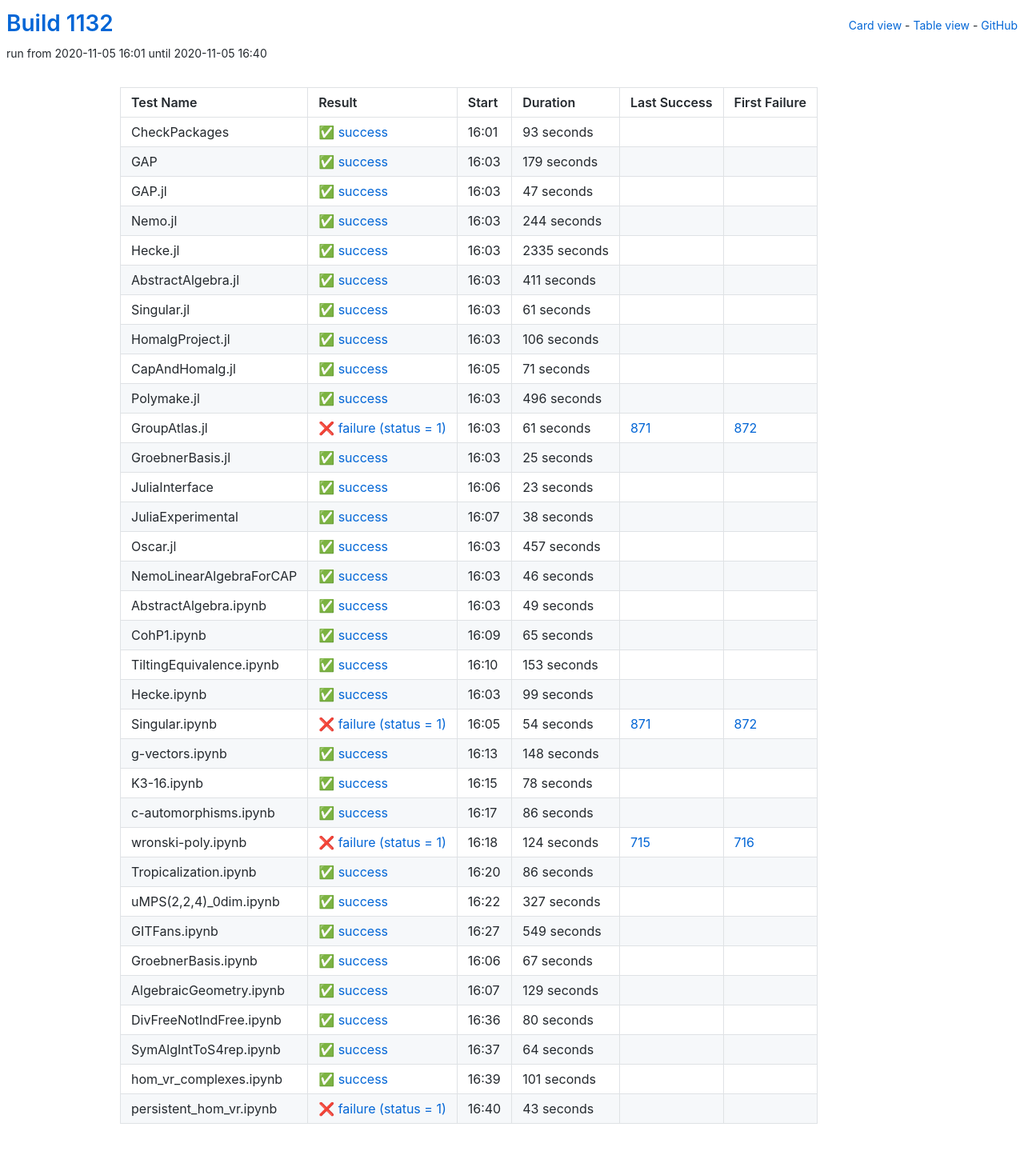
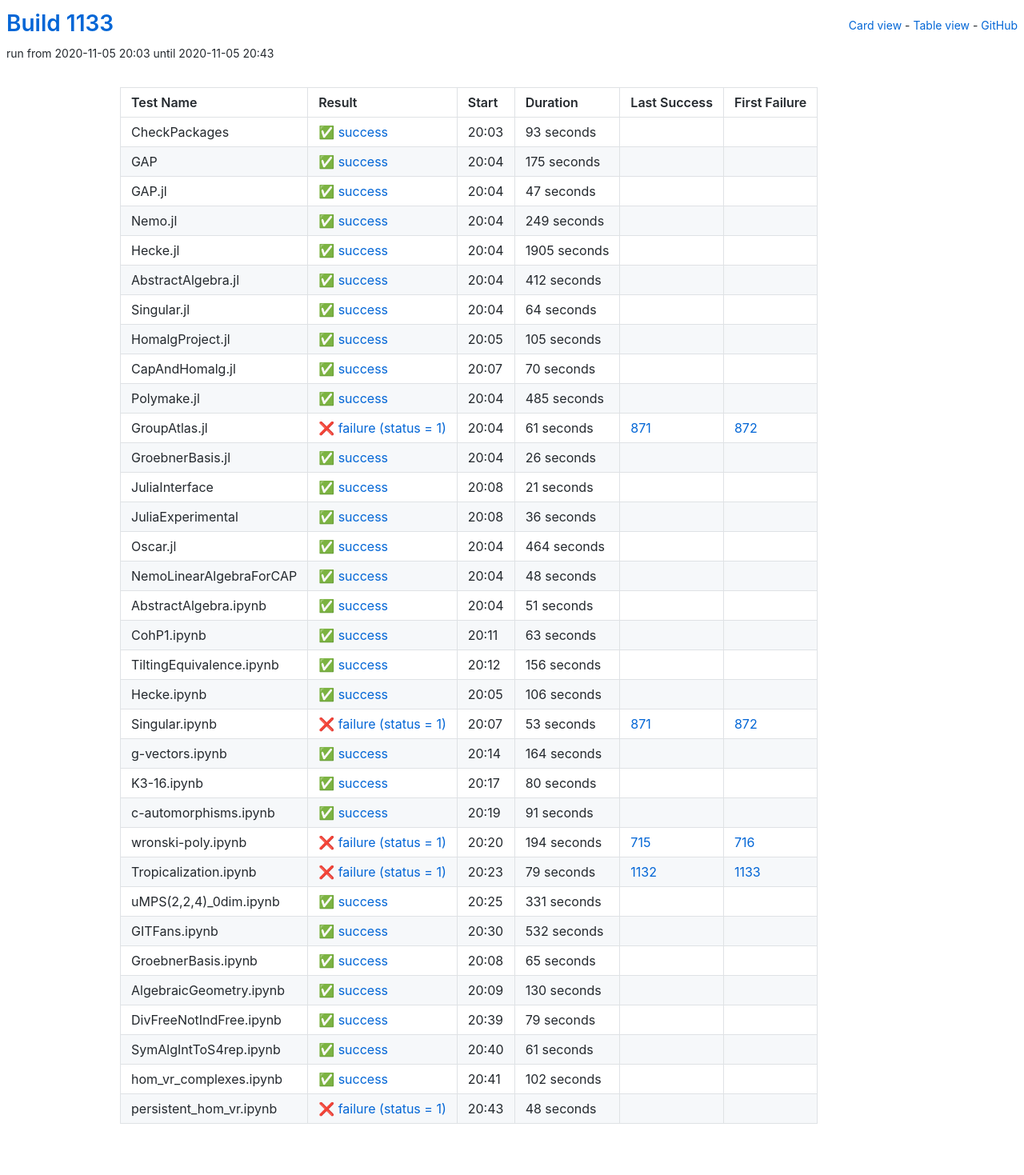
Before and after one commit to oscar-system/oscar-ci-status-stable, a Jekyll site: the page built from table.html, in a window 1280 px wide. Shown: the whole page at 80% size. Built offline with Jekyll 4.4.1, drawn with Linux system fonts in a browser that asks for light colours.

Commit message:
Build #1133

```diff
--- a/_data/ci.yml
+++ b/_data/ci.yml
@@ -1,6 +1,6 @@
 ---
-build: 1132
-build_url: https://oscarci.mathematik.uni-kl.de/job/oscar-stable/1132/
+build: 1133
+build_url: https://oscarci.mathematik.uni-kl.de/job/oscar-stable/1133/
 job: oscar-stable
 organization: oscar-system
 repo: oscar-ci-status-stable
@@ -8,8 +8,8 @@ repourl: https://github.com/oscar-system/oscar-ci-status-stable
 tests:
 - name: CheckPackages
   id: checkpackages
-  log: https://oscarci.mathematik.uni-kl.de/job/oscar-stable/1132/artifact/logs/build-1132/CheckPackages.log
-  start: 2020-11-05 16:01
+  log: https://oscarci.mathematik.uni-kl.de/job/oscar-stable/1133/artifact/logs/build-1133/CheckPackages.log
+  start: 2020-11-05 20:03
   success: true
   exitcode: 0
   status: success
@@ -20,20 +20,20 @@ tests:
   first_failure_url:
 - name: GAP
   id: gap
-  log: https://oscarci.mathematik.uni-kl.de/job/oscar-stable/1132/artifact/logs/build-1132/GAP.log
-  start: 2020-11-05 16:03
+  log: https://oscarci.mathematik.uni-kl.de/job/oscar-stable/1133/artifact/logs/build-1133/GAP.log
+  start: 2020-11-05 20:04
   success: true
   exitcode: 0
   status: success
-  duration: 179
+  duration: 175
   last_success: false
   last_success_url:
   first_failure: false
   first_failure_url:
 - name: GAP.jl
   id: gap-jl
-  log: https://oscarci.mathematik.uni-kl.de/job/oscar-stable/1132/artifact/logs/build-1132/GAP.jl.log
-  start: 2020-11-05 16:03
+  log: https://oscarci.mathematik.uni-kl.de/job/oscar-stable/1133/artifact/logs/build-1133/GAP.jl.log
+  start: 2020-11-05 20:04
   success: true
   exitcode: 0
   status: success
@@ -44,92 +44,92 @@ tests:
   first_failure_url:
 - name: Nemo.jl
   id: nemo-jl
-  log: https://oscarci.mathematik.uni-kl.de/job/oscar-stable/1132/artifact/logs/build-1132/Nemo.jl.log
-  start: 2020-11-05 16:03
+  log: https://oscarci.mathematik.uni-kl.de/job/oscar-stable/1133/artifact/logs/build-1133/Nemo.jl.log
+  start: 2020-11-05 20:04
   success: true
   exitcode: 0
   status: success
-  duration: 244
+  duration: 249
   last_success: false
   last_success_url:
   first_failure: false
   first_failure_url:
 - name: Hecke.jl
   id: hecke-jl
-  log: https://oscarci.mathematik.uni-kl.de/job/oscar-stable/1132/artifact/logs/build-1132/Hecke.jl.log
-  start: 2020-11-05 16:03
+  log: https://oscarci.mathematik.uni-kl.de/job/oscar-stable/1133/artifact/logs/build-1133/Hecke.jl.log
+  start: 2020-11-05 20:04
   success: true
   exitcode: 0
   status: success
-  duration: 2335
+  duration: 1905
   last_success: false
   last_success_url:
   first_failure: false
   first_failure_url:
 - name: AbstractAlgebra.jl
   id: abstractalgebra-jl
-  log: https://oscarci.mathematik.uni-kl.de/job/oscar-stable/1132/artifact/logs/build-1132/AbstractAlgebra.jl.log
-  start: 2020-11-05 16:03
+  log: https://oscarci.mathematik.uni-kl.de/job/oscar-stable/1133/artifact/logs/build-1133/AbstractAlgebra.jl.log
+  start: 2020-11-05 20:04
   success: true
   exitcode: 0
   status: success
-  duration: 411
+  duration: 412
   last_success: false
   last_success_url:
   first_failure: false
   first_failure_url:
 - name: Singular.jl
   id: singular-jl
-  log: https://oscarci.mathematik.uni-kl.de/job/oscar-stable/1132/artifact/logs/build-1132/Singular.jl.log
-  start: 2020-11-05 16:03
+  log: https://oscarci.mathematik.uni-kl.de/job/oscar-stable/1133/artifact/logs/build-1133/Singular.jl.log
+  start: 2020-11-05 20:04
   success: true
   exitcode: 0
   status: success
-  duration: 61
+  duration: 64
   last_success: false
   last_success_url:
   first_failure: false
   first_failure_url:
 - name: HomalgProject.jl
   id: homalgproject-jl
-  log: https://oscarci.mathematik.uni-kl.de/job/oscar-stable/1132/artifact/logs/build-1132/HomalgProject.jl.log
-  start: 2020-11-05 16:03
+  log: https://oscarci.mathematik.uni-kl.de/job/oscar-stable/1133/artifact/logs/build-1133/HomalgProject.jl.log
+  start: 2020-11-05 20:05
   success: true
   exitcode: 0
   status: success
-  duration: 106
+  duration: 105
   last_success: false
   last_success_url:
   first_failure: false
   first_failure_url:
 - name: CapAndHomalg.jl
   id: capandhomalg-jl
-  log: https://oscarci.mathematik.uni-kl.de/job/oscar-stable/1132/artifact/logs/build-1132/CapAndHomalg.jl.log
-  start: 2020-11-05 16:05
+  log: https://oscarci.mathematik.uni-kl.de/job/oscar-stable/1133/artifact/logs/build-1133/CapAndHomalg.jl.log
+  start: 2020-11-05 20:07
   success: true
   exitcode: 0
   status: success
-  duration: 71
+  duration: 70
   last_success: false
   last_success_url:
   first_failure: false
   first_failure_url:
 - name: Polymake.jl
   id: polymake-jl
-  log: https://oscarci.mathematik.uni-kl.de/job/oscar-stable/1132/artifact/logs/build-1132/Polymake.jl.log
-  start: 2020-11-05 16:03
+  log: https://oscarci.mathematik.uni-kl.de/job/oscar-stable/1133/artifact/logs/build-1133/Polymake.jl.log
+  start: 2020-11-05 20:04
   success: true
   exitcode: 0
   status: success
-  duration: 496
+  duration: 485
   last_success: false
   last_success_url:
   first_failure: false
   first_failure_url:
 - name: GroupAtlas.jl
   id: groupatlas-jl
-  log: https://oscarci.mathematik.uni-kl.de/job/oscar-stable/1132/artifact/logs/build-1132/GroupAtlas.jl.log
-  start: 2020-11-05 16:03
+  log: https://oscarci.mathematik.uni-kl.de/job/oscar-stable/1133/artifact/logs/build-1133/GroupAtlas.jl.log
+  start: 2020-11-05 20:04
   success: false
   exitcode: 1
   status: failure
@@ -140,80 +140,212 @@ tests:
   first_failure_url: https://oscarci.mathematik.uni-kl.de/job/oscar-stable/872/
 - name: GroebnerBasis.jl
   id: groebnerbasis-jl
-  log: https://oscarci.mathematik.uni-kl.de/job/oscar-stable/1132/artifact/logs/build-1132/GroebnerBasis.jl.log
-  start: 2020-11-05 16:03
+  log: https://oscarci.mathematik.uni-kl.de/job/oscar-stable/1133/artifact/logs/build-1133/GroebnerBasis.jl.log
+  start: 2020-11-05 20:04
   success: true
   exitcode: 0
   status: success
-  duration: 25
+  duration: 26
   last_success: false
   last_success_url:
   first_failure: false
   first_failure_url:
 - name: JuliaInterface
   id: juliainterface
-  log: https://oscarci.mathematik.uni-kl.de/job/oscar-stable/1132/artifact/logs/build-1132/JuliaInterface.log
-  start: 2020-11-05 16:06
+  log: https://oscarci.mathematik.uni-kl.de/job/oscar-stable/1133/artifact/logs/build-1133/JuliaInterface.log
+  start: 2020-11-05 20:08
   success: true
   exitcode: 0
   status: success
-  duration: 23
+  duration: 21
   last_success: false
   last_success_url:
   first_failure: false
   first_failure_url:
 - name: JuliaExperimental
   id: juliaexperimental
-  log: https://oscarci.mathematik.uni-kl.de/job/oscar-stable/1132/artifact/logs/build-1132/JuliaExperimental.log
-  start: 2020-11-05 16:07
+  log: https://oscarci.mathematik.uni-kl.de/job/oscar-stable/1133/artifact/logs/build-1133/JuliaExperimental.log
+  start: 2020-11-05 20:08
   success: true
   exitcode: 0
   status: success
-  duration: 38
+  duration: 36
   last_success: false
   last_success_url:
   first_failure: false
   first_failure_url:
 - name: Oscar.jl
   id: oscar-jl
-  log: https://oscarci.mathematik.uni-kl.de/job/oscar-stable/1132/artifact/logs/build-1132/Oscar.jl.log
-  start: 2020-11-05 16:03
+  log: https://oscarci.mathematik.uni-kl.de/job/oscar-stable/1133/artifact/logs/build-1133/Oscar.jl.log
+  start: 2020-11-05 20:04
   success: true
   exitcode: 0
   status: success
-  duration: 457
+  duration: 464
   last_success: false
   last_success_url:
   first_failure: false
   first_failure_url:
 - name: NemoLinearAlgebraForCAP
   id: nemolinearalgebraforcap
-  log: https://oscarci.mathematik.uni-kl.de/job/oscar-stable/1132/artifact/logs/build-1132/NemoLinearAlgebraForCAP.log
-  start: 2020-11-05 16:03
+  log: https://oscarci.mathematik.uni-kl.de/job/oscar-stable/1133/artifact/logs/build-1133/NemoLinearAlgebraForCAP.log
+  start: 2020-11-05 20:04
   success: true
   exitcode: 0
   status: success
-  duration: 46
+  duration: 48
   last_success: false
   last_success_url:
   first_failure: false
   first_failure_url:
 - name: AbstractAlgebra.ipynb
   id: abstractalgebra-ipynb
-  log: https://oscarci.mathematik.uni-kl.de/job/oscar-stable/1132/artifact/logs/build-1132/AbstractAlgebra.ipynb.log
-  start: 2020-11-05 16:03
+  log: https://oscarci.mathematik.uni-kl.de/job/oscar-stable/1133/artifact/logs/build-1133/AbstractAlgebra.ipynb.log
+  start: 2020-11-05 20:04
   success: true
   exitcode: 0
   status: success
-  duration: 49
+  duration: 51
   last_success: false
   last_success_url:
   first_failure: false
   first_failure_url:
 - name: CohP1.ipynb
   id: cohp1-ipynb
-  log: https://oscarci.mathematik.uni-kl.de/job/oscar-stable/1132/artifact/logs/build-1132/CohP1.ipynb.log
-  start: 2020-11-05 16:09
+  log: https://oscarci.mathematik.uni-kl.de/job/oscar-stable/1133/artifact/logs/build-1133/CohP1.ipynb.log
+  start: 2020-11-05 20:11
+  success: true
+  exitcode: 0
+  status: success
+  duration: 63
+  last_success: false
+  last_success_url:
+  first_failure: false
+  first_failure_url:
+- name: TiltingEquivalence.ipynb
+  id: tiltingequivalence-ipynb
+  log: https://oscarci.mathematik.uni-kl.de/job/oscar-stable/1133/artifact/logs/build-1133/TiltingEquivalence.ipynb.log
+  start: 2020-11-05 20:12
+  success: true
+  exitcode: 0
+  status: success
+  duration: 156
+  last_success: false
+  last_success_url:
+  first_failure: false
+  first_failure_url:
+- name: Hecke.ipynb
+  id: hecke-ipynb
+  log: https://oscarci.mathematik.uni-kl.de/job/oscar-stable/1133/artifact/logs/build-1133/Hecke.ipynb.log
+  start: 2020-11-05 20:05
+  success: true
+  exitcode: 0
+  status: success
+  duration: 106
+  last_success: false
+  last_success_url:
+  first_failure: false
+  first_failure_url:
+- name: Singular.ipynb
+  id: singular-ipynb
+  log: https://oscarci.mathematik.uni-kl.de/job/oscar-stable/1133/artifact/logs/build-1133/Singular.ipynb.log
+  start: 2020-11-05 20:07
+  success: false
+  exitcode: 1
+  status: failure
+  duration: 53
+  last_success: 871
+  last_success_url: https://oscarci.mathematik.uni-kl.de/job/oscar-stable/871/
+  first_failure: 872
+  first_failure_url: https://oscarci.mathematik.uni-kl.de/job/oscar-stable/872/
+- name: g-vectors.ipynb
+  id: g-vectors-ipynb
+  log: https://oscarci.mathematik.uni-kl.de/job/oscar-stable/1133/artifact/logs/build-1133/g-vectors.ipynb.log
+  start: 2020-11-05 20:14
+  success: true
+  exitcode: 0
+  status: success
+  duration: 164
+  last_success: false
+  last_success_url:
+  first_failure: false
+  first_failure_url:
+- name: K3-16.ipynb
+  id: k3-16-ipynb
+  log: https://oscarci.mathematik.uni-kl.de/job/oscar-stable/1133/artifact/logs/build-1133/K3-16.ipynb.log
+  start: 2020-11-05 20:17
+  success: true
+  exitcode: 0
+  status: success
+  duration: 80
+  last_success: false
+  last_success_url:
+  first_failure: false
+  first_failure_url:
+- name: c-automorphisms.ipynb
+  id: c-automorphisms-ipynb
+  log: https://oscarci.mathematik.uni-kl.de/job/oscar-stable/1133/artifact/logs/build-1133/c-automorphisms.ipynb.log
+  start: 2020-11-05 20:19
+  success: true
+  exitcode: 0
+  status: success
+  duration: 91
+  last_success: false
+  last_success_url:
+  first_failure: false
+  first_failure_url:
+- name: wronski-poly.ipynb
+  id: wronski-poly-ipynb
+  log: https://oscarci.mathematik.uni-kl.de/job/oscar-stable/1133/artifact/logs/build-1133/wronski-poly.ipynb.log
+  start: 2020-11-05 20:20
+  success: false
+  exitcode: 1
+  status: failure
+  duration: 194
+  last_success: 715
+  last_success_url: https://oscarci.mathematik.uni-kl.de/job/oscar-stable/715/
+  first_failure: 716
+  first_failure_url: https://oscarci.mathematik.uni-kl.de/job/oscar-stable/716/
+- name: Tropicalization.ipynb
+  id: tropicalization-ipynb
+  log: https://oscarci.mathematik.uni-kl.de/job/oscar-stable/1133/artifact/logs/build-1133/Tropicalization.ipynb.log
+  start: 2020-11-05 20:23
+  success: false
+  exitcode: 1
+  status: failure
+  duration: 79
+  last_success: 1132
+  last_success_url: https://oscarci.mathematik.uni-kl.de/job/oscar-stable/1132/
+  first_failure: 1133
+  first_failure_url: https://oscarci.mathematik.uni-kl.de/job/oscar-stable/1133/
+- name: uMPS(2,2,4)_0dim.ipynb
+  id: umps-2-2-4-0dim-ipynb
+  log: https://oscarci.mathematik.uni-kl.de/job/oscar-stable/1133/artifact/logs/build-1133/uMPS-2-2-4-_0dim.ipynb.log
+  start: 2020-11-05 20:25
+  success: true
+  exitcode: 0
+  status: success
+  duration: 331
+  last_success: false
+  last_success_url:
+  first_failure: false
+  first_failure_url:
+- name: GITFans.ipynb
+  id: gitfans-ipynb
+  log: https://oscarci.mathematik.uni-kl.de/job/oscar-stable/1133/artifact/logs/build-1133/GITFans.ipynb.log
+  start: 2020-11-05 20:30
+  success: true
+  exitcode: 0
+  status: success
+  duration: 532
+  last_success: false
+  last_success_url:
+  first_failure: false
+  first_failure_url:
+- name: GroebnerBasis.ipynb
+  id: groebnerbasis-ipynb
+  log: https://oscarci.mathematik.uni-kl.de/job/oscar-stable/1133/artifact/logs/build-1133/GroebnerBasis.ipynb.log
+  start: 2020-11-05 20:08
   success: true
   exitcode: 0
   status: success
@@ -222,194 +354,62 @@ tests:
   last_success_url:
   first_failure: false
   first_failure_url:
-- name: TiltingEquivalence.ipynb
-  id: tiltingequivalence-ipynb
-  log: https://oscarci.mathematik.uni-kl.de/job/oscar-stable/1132/artifact/logs/build-1132/TiltingEquivalence.ipynb.log
-  start: 2020-11-05 16:10
+- name: AlgebraicGeometry.ipynb
+  id: algebraicgeometry-ipynb
+  log: https://oscarci.mathematik.uni-kl.de/job/oscar-stable/1133/artifact/logs/build-1133/AlgebraicGeometry.ipynb.log
+  start: 2020-11-05 20:09
   success: true
   exitcode: 0
   status: success
-  duration: 153
-  last_success: false
-  last_success_url:
-  first_failure: false
-  first_failure_url:
-- name: Hecke.ipynb
-  id: hecke-ipynb
-  log: https://oscarci.mathematik.uni-kl.de/job/oscar-stable/1132/artifact/logs/build-1132/Hecke.ipynb.log
-  start: 2020-11-05 16:03
-  success: true
-  exitcode: 0
-  status: success
-  duration: 99
-  last_success: false
-  last_success_url:
-  first_failure: false
-  first_failure_url:
-- name: Singular.ipynb
-  id: singular-ipynb
-  log: https://oscarci.mathematik.uni-kl.de/job/oscar-stable/1132/artifact/logs/build-1132/Singular.ipynb.log
-  start: 2020-11-05 16:05
-  success: false
-  exitcode: 1
-  status: failure
-  duration: 54
-  last_success: 871
-  last_success_url: https://oscarci.mathematik.uni-kl.de/job/oscar-stable/871/
-  first_failure: 872
-  first_failure_url: https://oscarci.mathematik.uni-kl.de/job/oscar-stable/872/
-- name: g-vectors.ipynb
-  id: g-vectors-ipynb
-  log: https://oscarci.mathematik.uni-kl.de/job/oscar-stable/1132/artifact/logs/build-1132/g-vectors.ipynb.log
-  start: 2020-11-05 16:13
-  success: true
-  exitcode: 0
-  status: success
-  duration: 148
-  last_success: false
-  last_success_url:
-  first_failure: false
-  first_failure_url:
-- name: K3-16.ipynb
-  id: k3-16-ipynb
-  log: https://oscarci.mathematik.uni-kl.de/job/oscar-stable/1132/artifact/logs/build-1132/K3-16.ipynb.log
-  start: 2020-11-05 16:15
-  success: true
-  exitcode: 0
-  status: success
-  duration: 78
-  last_success: false
-  last_success_url:
-  first_failure: false
-  first_failure_url:
-- name: c-automorphisms.ipynb
-  id: c-automorphisms-ipynb
-  log: https://oscarci.mathematik.uni-kl.de/job/oscar-stable/1132/artifact/logs/build-1132/c-automorphisms.ipynb.log
-  start: 2020-11-05 16:17
-  success: true
-  exitcode: 0
-  status: success
-  duration: 86
-  last_success: false
-  last_success_url:
-  first_failure: false
-  first_failure_url:
-- name: wronski-poly.ipynb
-  id: wronski-poly-ipynb
-  log: https://oscarci.mathematik.uni-kl.de/job/oscar-stable/1132/artifact/logs/build-1132/wronski-poly.ipynb.log
-  start: 2020-11-05 16:18
-  success: false
-  exitcode: 1
-  status: failure
-  duration: 124
-  last_success: 715
-  last_success_url: https://oscarci.mathematik.uni-kl.de/job/oscar-stable/715/
-  first_failure: 716
-  first_failure_url: https://oscarci.mathematik.uni-kl.de/job/oscar-stable/716/
-- name: Tropicalization.ipynb
-  id: tropicalization-ipynb
-  log: https://oscarci.mathematik.uni-kl.de/job/oscar-stable/1132/artifact/logs/build-1132/Tropicalization.ipynb.log
-  start: 2020-11-05 16:20
-  success: true
-  exitcode: 0
-  status: success
-  duration: 86
-  last_success: false
-  last_success_url:
-  first_failure: false
-  first_failure_url:
-- name: uMPS(2,2,4)_0dim.ipynb
-  id: umps-2-2-4-0dim-ipynb
-  log: https://oscarci.mathematik.uni-kl.de/job/oscar-stable/1132/artifact/logs/build-1132/uMPS-2-2-4-_0dim.ipynb.log
-  start: 2020-11-05 16:22
-  success: true
-  exitcode: 0
-  status: success
-  duration: 327
-  last_success: false
-  last_success_url:
-  first_failure: false
-  first_failure_url:
-- name: GITFans.ipynb
-  id: gitfans-ipynb
-  log: https://oscarci.mathematik.uni-kl.de/job/oscar-stable/1132/artifact/logs/build-1132/GITFans.ipynb.log
-  start: 2020-11-05 16:27
-  success: true
-  exitcode: 0
-  status: success
-  duration: 549
-  last_success: false
-  last_success_url:
-  first_failure: false
-  first_failure_url:
-- name: GroebnerBasis.ipynb
-  id: groebnerbasis-ipynb
-  log: https://oscarci.mathematik.uni-kl.de/job/oscar-stable/1132/artifact/logs/build-1132/GroebnerBasis.ipynb.log
-  start: 2020-11-05 16:06
-  success: true
-  exitcode: 0
-  status: success
-  duration: 67
-  last_success: false
-  last_success_url:
-  first_failure: false
-  first_failure_url:
-- name: AlgebraicGeometry.ipynb
-  id: algebraicgeometry-ipynb
-  log: https://oscarci.mathematik.uni-kl.de/job/oscar-stable/1132/artifact/logs/build-1132/AlgebraicGeometry.ipynb.log
-  start: 2020-11-05 16:07
-  success: true
-  exitcode: 0
-  status: success
-  duration: 129
+  duration: 130
   last_success: false
   last_success_url:
   first_failure: false
   first_failure_url:
 - name: DivFreeNotIndFree.ipynb
   id: divfreenotindfree-ipynb
-  log: https://oscarci.mathematik.uni-kl.de/job/oscar-stable/1132/artifact/logs/build-1132/DivFreeNotIndFree.ipynb.log
-  start: 2020-11-05 16:36
+  log: https://oscarci.mathematik.uni-kl.de/job/oscar-stable/1133/artifact/logs/build-1133/DivFreeNotIndFree.ipynb.log
+  start: 2020-11-05 20:39
   success: true
   exitcode: 0
   status: success
-  duration: 80
+  duration: 79
   last_success: false
   last_success_url:
   first_failure: false
   first_failure_url:
 - name: SymAlgIntToS4rep.ipynb
   id: symalginttos4rep-ipynb
-  log: https://oscarci.mathematik.uni-kl.de/job/oscar-stable/1132/artifact/logs/build-1132/SymAlgIntToS4rep.ipynb.log
-  start: 2020-11-05 16:37
+  log: https://oscarci.mathematik.uni-kl.de/job/oscar-stable/1133/artifact/logs/build-1133/SymAlgIntToS4rep.ipynb.log
+  start: 2020-11-05 20:40
   success: true
   exitcode: 0
   status: success
-  duration: 64
+  duration: 61
   last_success: false
   last_success_url:
   first_failure: false
   first_failure_url:
 - name: hom_vr_complexes.ipynb
   id: hom-vr-complexes-ipynb
-  log: https://oscarci.mathematik.uni-kl.de/job/oscar-stable/1132/artifact/logs/build-1132/hom_vr_complexes.ipynb.log
-  start: 2020-11-05 16:39
+  log: https://oscarci.mathematik.uni-kl.de/job/oscar-stable/1133/artifact/logs/build-1133/hom_vr_complexes.ipynb.log
+  start: 2020-11-05 20:41
   success: true
   exitcode: 0
   status: success
-  duration: 101
+  duration: 102
   last_success: false
   last_success_url:
   first_failure: false
   first_failure_url:
 - name: persistent_hom_vr.ipynb
   id: persistent-hom-vr-ipynb
-  log: https://oscarci.mathematik.uni-kl.de/job/oscar-stable/1132/artifact/logs/build-1132/persistent_hom_vr.ipynb.log
-  start: 2020-11-05 16:40
+  log: https://oscarci.mathematik.uni-kl.de/job/oscar-stable/1133/artifact/logs/build-1133/persistent_hom_vr.ipynb.log
+  start: 2020-11-05 20:43
   success: false
   exitcode: 1
   status: failure
-  duration: 43
+  duration: 48
   last_success: false
   last_success_url:
   first_failure: false
```
Also changed, not shown: README.md.
